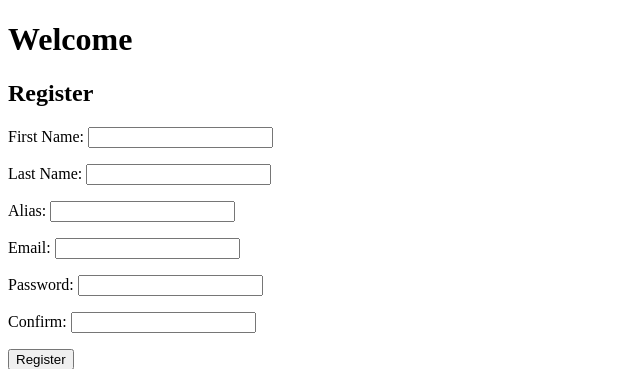
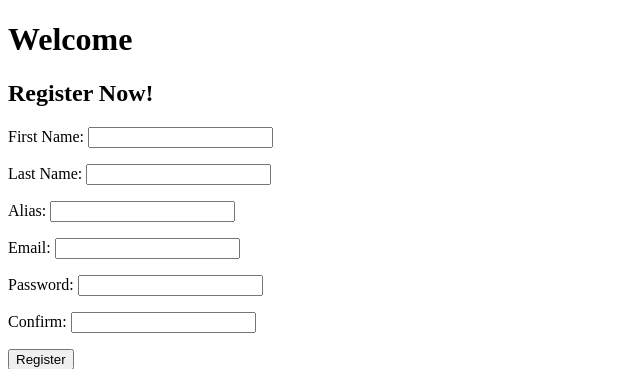
Before and after one commit to ericklui678/TOBEDELETED_testrepo, a Django app: page / in a window 1280 px wide. Shown: the top 369 px of the page, without its empty margins (0-640 px from the left). Run offline with Django 3.2, Linux system fonts and the light colour scheme; parts of the project's set-up code (start-up, migrations or seed data) failed here and were passed over.

Commit message:
added new header

```diff
--- a/apps/beltReview/templates/beltReview/index.html
+++ b/apps/beltReview/templates/beltReview/index.html
@@ -6,7 +6,7 @@
     </head>
     <body>
         <h1>Welcome</h1>
-        <h2>Register</h2>
+        <h2>Register Now!</h2>
         <form action="/register" method="post">
             {% csrf_token %}
             <p>First Name: <input type="text" name="first_name"></p>
```
Also changed, not shown: db.sqlite3.
